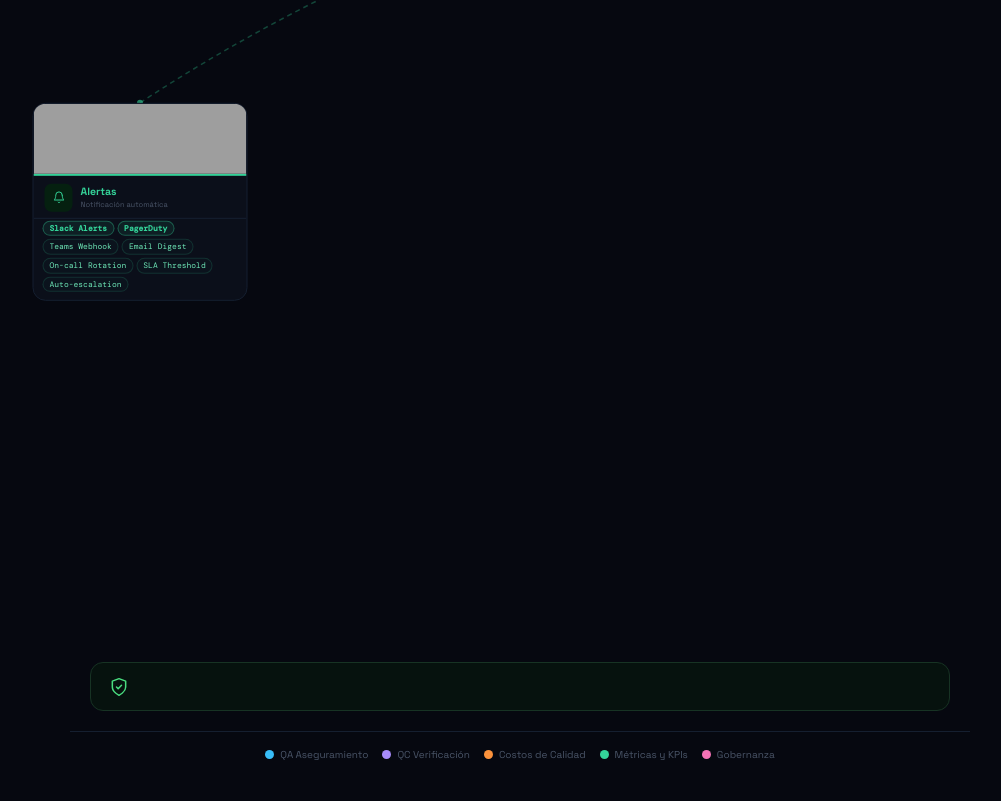
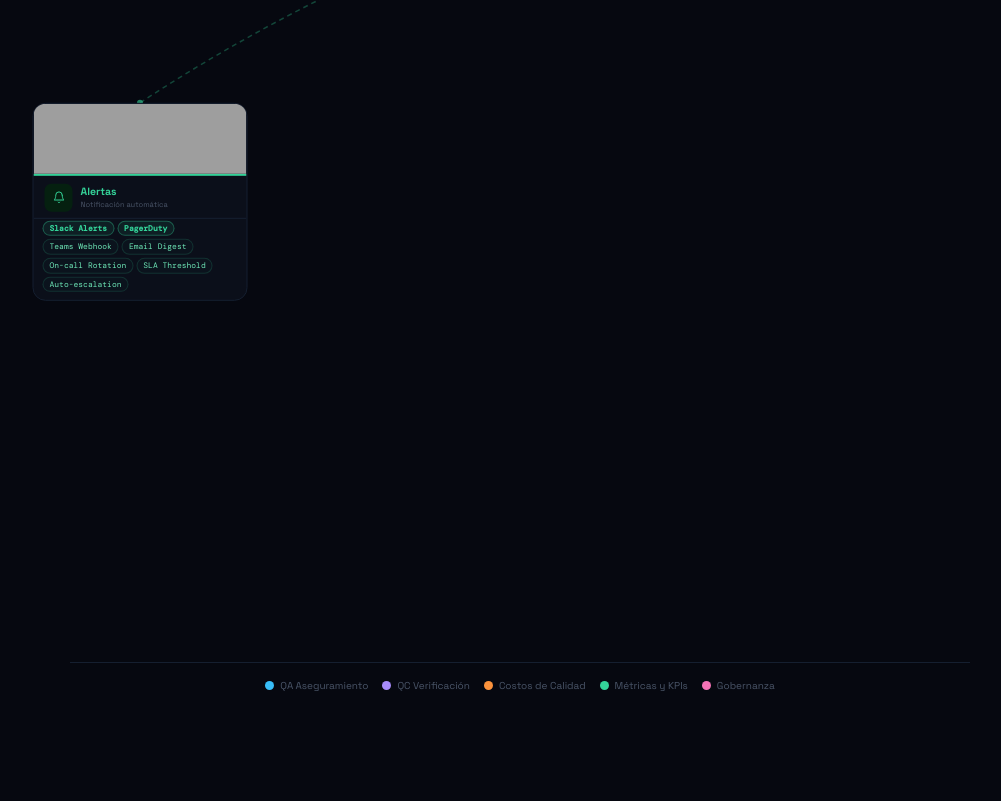
Before and after one commit to Fredy2511/calidad-de-sofware-mapa, a plain HTML site: page index.html in a window 1280 px wide. Shown: the part 1990-2791 px from the top of the page, without its empty margins (120-1121 px from the left). After the commit the page ends 2722 px from the top, so only its background shows below. Drawn offline with nearby package versions, Linux system fonts and the light colour scheme; grey boxes are pictures that could not be loaded.

```diff
--- a/index.html
+++ b/index.html
@@ -336,13 +336,6 @@
 </div>
 </div>
 
-<div class="banner-wrap">
-  <div class="banner">
-    <svg viewBox="0 0 24 24" fill="none" stroke="#4ade80" stroke-width="1.8" stroke-linecap="round" stroke-linejoin="round">
-      <path d="M12 22s8-4 8-10V5l-8-3-8 3v7c0 6 8 10 8 10z"/><polyline points="9 12 11 14 15 10"/>
-    </svg>
-  </div>
-</div>
 
 <div class="legend">
   <div class="li"><div class="ld" style="background:var(--qa)"></div>QA Aseguramiento</div>
```
